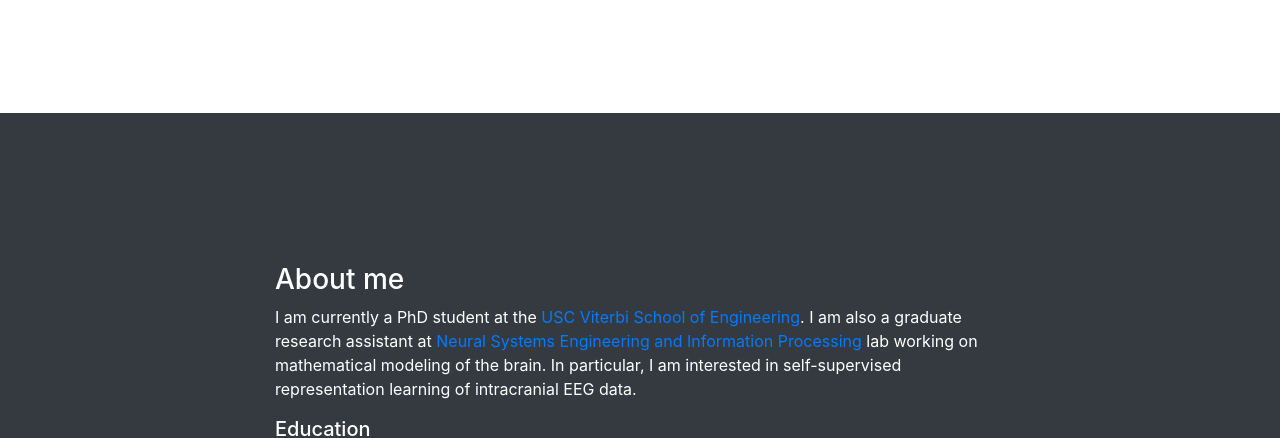
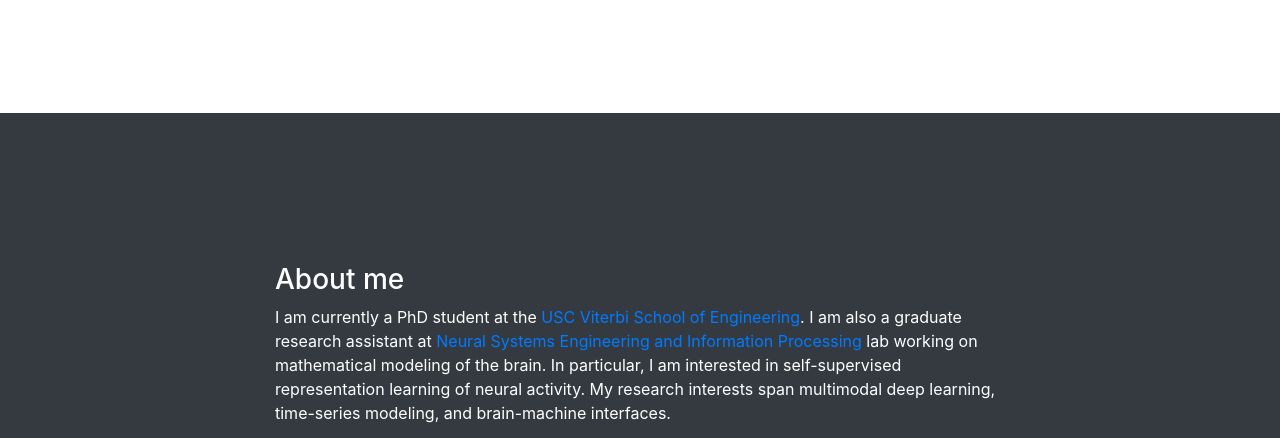
Before and after one commit to KiarashVaziri/kiarashvaziri.github.io, a website with bundled scripts: page index.html in a window 1280 px wide. Shown: the part 511-949 px from the top of the page. Built offline with nearby package versions, Linux system fonts and the light colour scheme.

Commit message:
Update index.html

```diff
--- a/index.html
+++ b/index.html
@@ -41,7 +41,7 @@
         <div class="col-lg-8 mx-auto">
           <h3>About me</h3>
           <p>
-            I am currently a PhD student at the <a href="https://viterbischool.usc.edu/" target="_blank">USC Viterbi School of Engineering</a>. I am also a graduate research assistant at <a href="https://nseip.usc.edu/" target="_blank"> Neural Systems Engineering and Information Processing</a> lab working on mathematical modeling of the brain. In particular, I am interested in self-supervised representation learning of intracranial EEG data.
+            I am currently a PhD student at the <a href="https://viterbischool.usc.edu/" target="_blank">USC Viterbi School of Engineering</a>. I am also a graduate research assistant at <a href="https://nseip.usc.edu/" target="_blank"> Neural Systems Engineering and Information Processing</a> lab working on mathematical modeling of the brain. In particular, I am interested in self-supervised representation learning of neural activity. My research interests span multimodal deep learning, time-series modeling, and brain-machine interfaces.
           </p>
 
           <h5>Education</h5>
```
